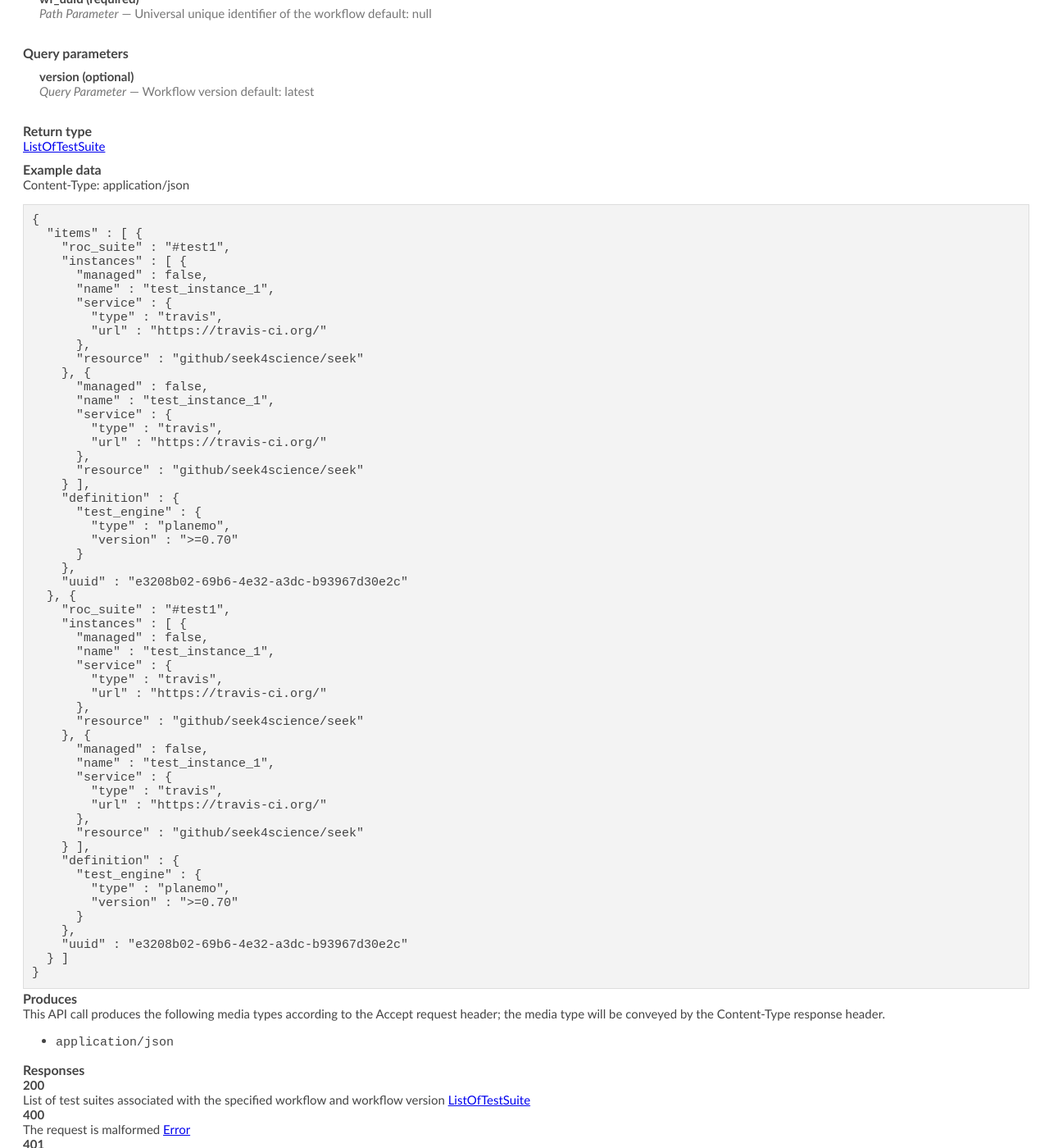
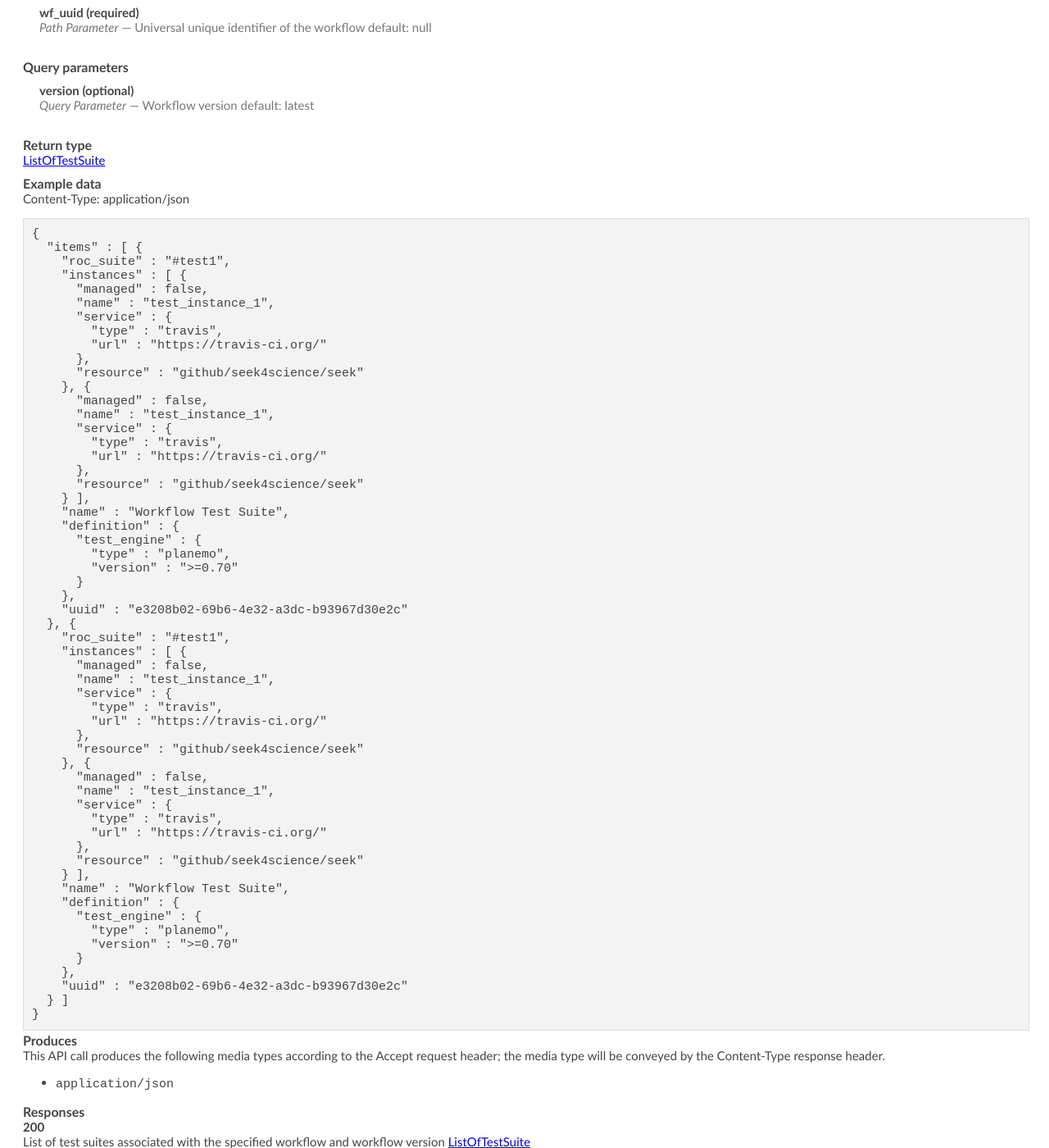
Before and after one commit to crs4/life_monitor, a Jekyll site: the page lm-openapi-html/index.html, which Jekyll copies as it is, in a window 1280 px wide and 1400 px high, scrolled down 24834 px. Shown: the whole window at 82% size. Built offline with Jekyll 4.4.1, drawn with Linux system fonts in a browser that asks for light colours; some of the changed text lies outside the part shown.

Commit message:
deploy: 99d931cb2951f38453fbab49c1eca2176b5c7d02

```diff
--- a/lm-openapi-html/index.html
+++ b/lm-openapi-html/index.html
@@ -189,7 +189,7 @@
 </div>
     <div class="app-desc">More information: <a href="https://openapi-generator.tech">https://openapi-generator.tech</a></div>
     <div class="app-desc">Contact Info: <a href="team@openapitools.org">team@openapitools.org</a></div>
-    <div class="app-desc">Version: 0.4.0</div>
+    <div class="app-desc">Version: 0.4.2</div>
     <div class="app-desc">BasePath:</div>
     <div class="license-info">All rights reserved</div>
     <div class="license-url">http://apache.org/licenses/LICENSE-2.0.html</div>
@@ -1221,6 +1221,7 @@
     },
     "resource" : "github/seek4science/seek"
   } ],
+  "name" : "Workflow Test Suite",
   "definition" : {
     "test_engine" : {
       "type" : "planemo",
@@ -2126,6 +2127,7 @@
       },
       "resource" : "github/seek4science/seek"
     } ],
+    "name" : "Workflow Test Suite",
     "definition" : {
       "test_engine" : {
         "type" : "planemo",
@@ -2152,6 +2154,7 @@
       },
       "resource" : "github/seek4science/seek"
     } ],
+    "name" : "Workflow Test Suite",
     "definition" : {
       "test_engine" : {
         "type" : "planemo",
@@ -2840,6 +2843,7 @@
     <div class="field-items">
       <div class="param">uuid </div><div class="param-desc"><span class="param-type"><a href="#string">String</a></span> Universal unique identifier of the test suite </div>
 <div class="param">roc_suite (optional)</div><div class="param-desc"><span class="param-type"><a href="#string">String</a></span> RO-Crate identifier of the TestSuite </div>
+<div class="param">name (optional)</div><div class="param-desc"><span class="param-type"><a href="#string">String</a></span> A name for the test suite. </div>
 <div class="param">definition (optional)</div><div class="param-desc"><span class="param-type"><a href="#TestSuiteDefinition">TestSuiteDefinition</a></span>  </div>
 <div class="param">instances </div><div class="param-desc"><span class="param-type"><a href="#TestInstance">array[TestInstance]</a></span>  </div>
     </div>  <!-- field-items -->
```
